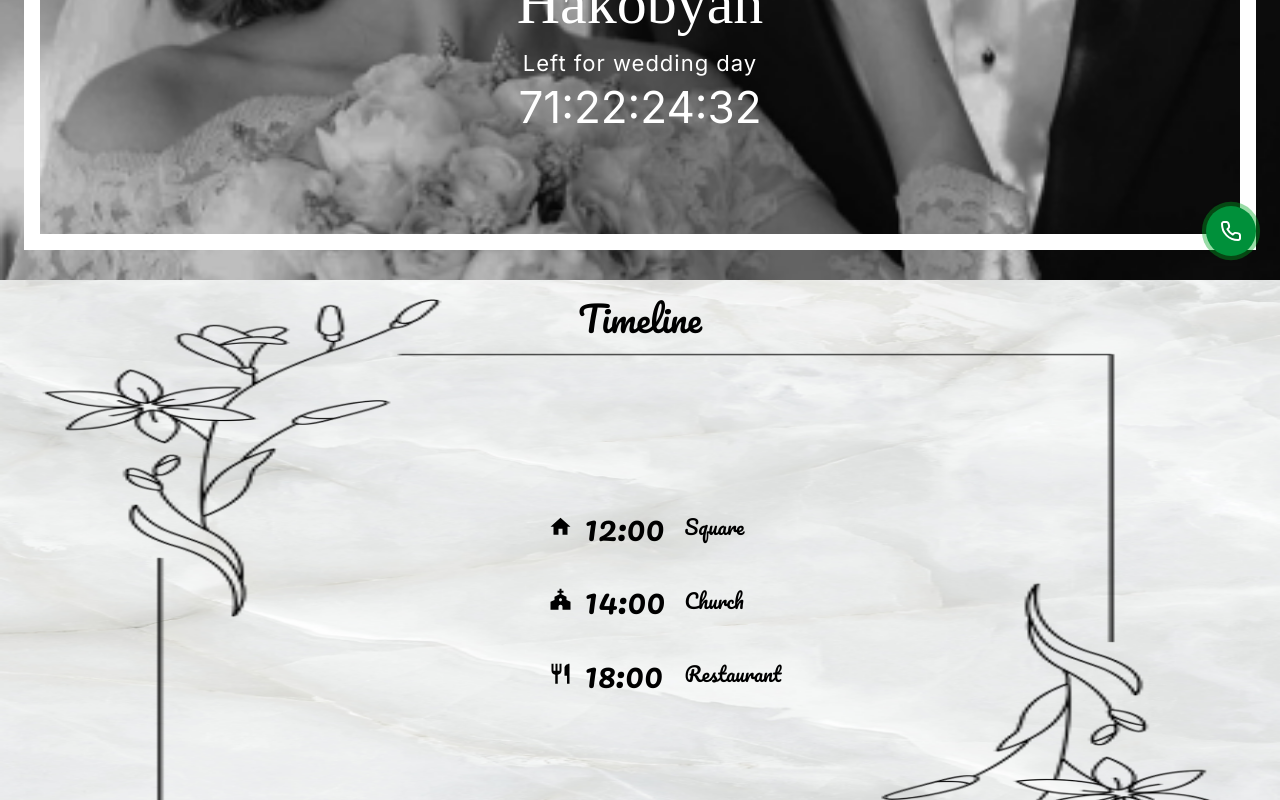
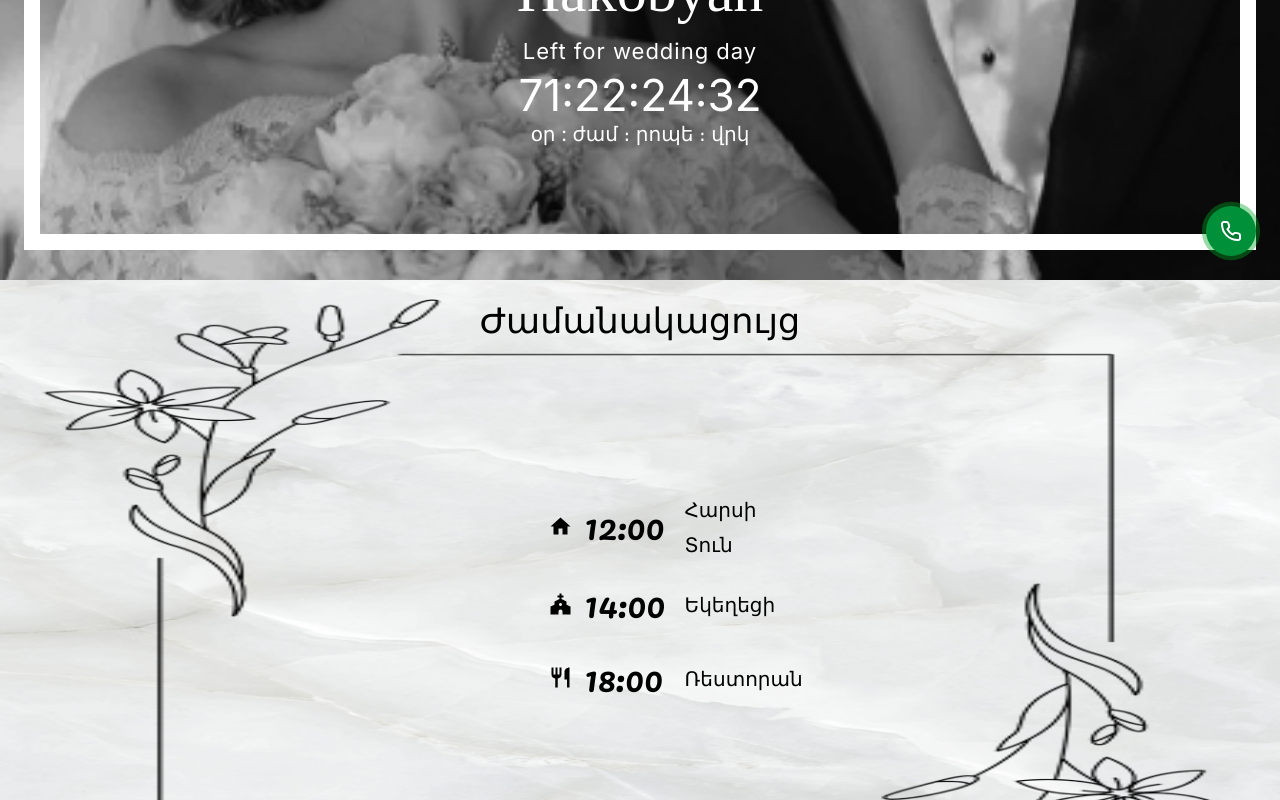
Before and after one commit to VaheHovakimyan/hraviratoms-client, a React (Create React App) app: page / in a window 1280 px wide. Shown: the part 520-1320 px from the top of the page. Built offline with nearby package versions, Linux system fonts and the light colour scheme; a web font is replaced by a local one.

Commit message:
create time names

```diff
--- a/src/common/consts.ts
+++ b/src/common/consts.ts
@@ -4,12 +4,12 @@ import { ILocationData } from './type';
 
 export const locationData: ILocationData = {
   church: {
-    name: 'Պսակադրության արարողությունը տեղի կունենա Հռիփսիմե եկեղեցում',
+    name: 'Պսակադրությունը տեղի կունենա Հռիփսիմե եկեղեցում',
     background: location_icon,
     link: 'https://maps.app.goo.gl/XkLZw953nEbLyxFu7'
   },
   restaurant: {
-    name: 'Հարսանյաց հանդեսը տեղի կունենա “Nor dvin” ռեստորանում',
+    name: 'Հարսանյաց հանդեսը տեղի կունենա “Նոր Դվին” ռեստորանում',
     background: restaurant_icon,
     link: 'https://www.google.com/maps/search/?api=1&query=Restaurant+Nor+Dvin+Armenia'
   }
--- a/src/components/admin/Admin.scss
+++ b/src/components/admin/Admin.scss
@@ -1,7 +1,9 @@
 h3 {
   text-align: center;
   font-family: Inter;
+  margin: 36px;
 }
+
 
 table,
 td,
@@ -14,6 +16,14 @@ table {
   padding: 24px;
   width: 70%;
   border-collapse: collapse;
+
+  @media only screen and (max-width: 500px){
+    table{
+      min-width: 100%;
+      min-height: 100%;
+      // margin: 20px;
+    }
+  }
 
   tr:nth-child(odd) {
     background-color: #ffffff;
@@ -29,12 +39,18 @@ table {
 }
 
 th {
-  padding: 6px;
+  padding: 2px;
   font-family: Inter;
 }
 
 td {
-  padding: 6px;
+  padding: 2px;
   font-family: Inter;
   text-align: center;
 }
+
+@media only screen and (max-width: 500px){
+  h3{
+    width: 100%;
+  }
+}
--- a/src/components/contact-owner/ContactOwnerForm.tsx
+++ b/src/components/contact-owner/ContactOwnerForm.tsx
@@ -41,7 +41,7 @@ const ContactOwnerForm: FC = () => {
                           id="name"
                           name="name"
                           type="text"
-                          placeholder="Name"
+                          placeholder="Անուն Ազգանուն"
                           onChange={handleChange}
                           className="contact_input"
                         />
@@ -69,7 +69,7 @@ const ContactOwnerForm: FC = () => {
                   </div>
                 </div>
                 <div className="contact_div_general_2">
-                  <p className="contact_paragraph">Արարողությանը ներկա եք լինելու?</p>
+                  <p className="contact_paragraph">Արարողությանը ներկա ե՞ք լինելու</p>
 
                   <div id="contact_input">
                     <div className="contact_input_flex">
--- a/src/components/timeline/TimeLine.tsx
+++ b/src/components/timeline/TimeLine.tsx
@@ -11,17 +11,17 @@ const data: ITimeline[] = [
   {
     icon: <HomeIcon />,
     time: '12:00',
-    location: 'Square'
+    location: 'Հարսի Տուն'
   },
   {
     icon: <ChurchIcon />,
     time: '14:00',
-    location: 'Church'
+    location: 'Եկեղեցի'
   },
   {
     icon: <RestaurantIcon />,
     time: '18:00',
-    location: 'Restaurant'
+    location: 'Ռեստորան'
   },
 ];
 
@@ -29,7 +29,7 @@ const TimeLine: FC = () => {
   return (
     <div className="timeline_main">
       <img src={timeline_background} alt="timeline_background" className="timeline_main_background" />
-      <h2 className="timeline_title">Timeline</h2>
+      <h2 className="timeline_title">Ժամանակացույց</h2>
       <div className="timeline_content">
         {data.map((item) => {
           return (
--- a/src/components/welcome/Welcome.scss
+++ b/src/components/welcome/Welcome.scss
@@ -64,6 +64,25 @@
           font-size: 44px;
           text-align: center;
         }
+
+        .timer_parent{
+          display: flex;
+          flex-direction: row;
+          align-items: center;
+          justify-content: center;
+          gap: 10px;
+          color: #FFFFFF;
+          .timer_name{
+            font-size: 20px;
+            font-family: Inter;
+            .day{
+              gap: 10px;
+            }
+            .hour{
+              gap: 20px;
+            }
+          }
+        }
       }
     }
   }
--- a/src/components/welcome/Welcome.tsx
+++ b/src/components/welcome/Welcome.tsx
@@ -28,6 +28,13 @@ const Welcome: FC = () => {
             <p className="timer_block_coutndown">
               <Countdown date={new Date('April 17, 2025 18:30:00').getTime()} />
             </p>
+
+            <div className="timer_parent">
+              <div className="timer_name">
+                <span className="day">օր</span> : <span className="hour">ժամ</span> ։ <span className="minute">րոպե</span> ։ <span className="second">վրկ</span>
+              </div>
+            </div>
+
           </div>
         </div>
       </div>
```
Also changed, not shown: 1 other file (tests, documents, lock files or other folders).
